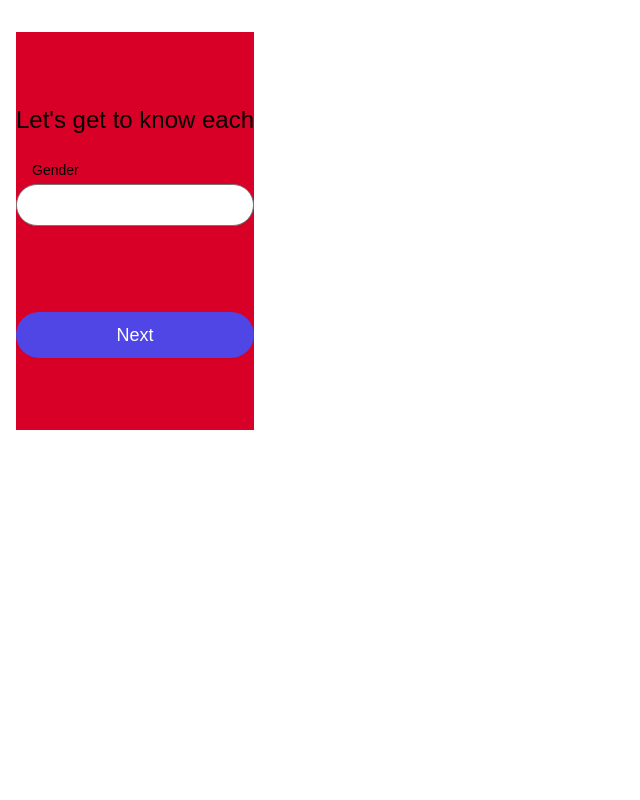
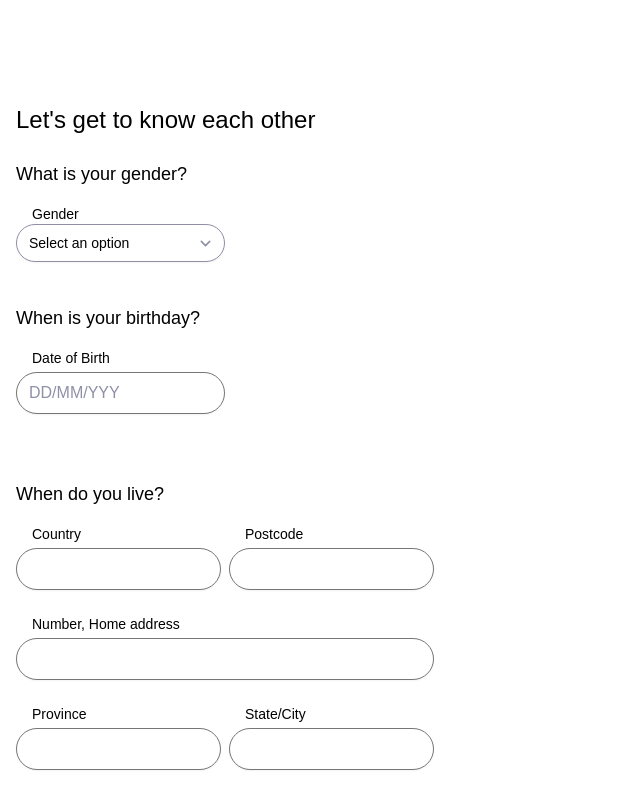
Before and after one commit to andres-codigo/nanny-nina, a Vue app: page /host-nanny in a window 1280 px wide. Shown: the top 800 px of the page, without its empty margins (0-640 px from the left). Built offline with nearby package versions, Linux system fonts and the light colour scheme.

Commit message:
[config.js, vue, js] SelectMenu component created/BioForm updated/config update to include min width/min width class added to bio form page

```diff
--- a/src/components/form/inputs/InputField.vue
+++ b/src/components/form/inputs/InputField.vue
@@ -7,6 +7,7 @@
 			:type="type"
 			autocomplete="email"
 			required=""
+			:placeholder="placeholder"
 			:value="value"
 			class="
 				appearance-none block w-full
@@ -23,7 +24,8 @@ export default {
 	props: {
 		text: String,
 		type: String,
-		value: String
+		value: String,
+		placeholder: String
 	}
 }
 </script>
--- /dev/null
+++ b/src/components/form/inputs/SelectMenu.vue
@@ -0,0 +1,25 @@
+<template>
+	<div>
+		<label for="for-dev-not-prod" class="block text-sm font-light text-gray-700 pl-4">{{ text }}</label>
+		<select
+			id="for-dev-not-prod"
+			name="for-dev-not-prod"
+			class="
+				appearance-none block w-full
+				px-3 py-2
+				border border-gray-300 rounded-full shadow-sm
+				text-sm text-gray-200
+				focus:outline-none focus:ring-indigo-500 focus:border-indigo-500"
+			>
+			<option>Select an option</option>
+		</select>
+	</div>
+</template>
+
+<script>
+export default {
+	props: {
+		text: String
+	}
+}
+</script>
--- a/src/pages/host/nanny/HostNannyContainer.vue
+++ b/src/pages/host/nanny/HostNannyContainer.vue
@@ -4,6 +4,6 @@ import BioForm01 from './pages/BioForm01.vue'
 
 <template>
 	<div class="flex flex-wrap grow gap-y-6 sm:gap-x-4 w-full h-full bg-gray-200">
-		<BioForm01 class="max-w-450-for-dev-not-prod" />
+		<BioForm01 class="min-w-360-for-dev-not-prod max-w-450-for-dev-not-prod" />
 	</div>
 </template>
--- a/src/pages/host/nanny/pages/BioForm01.vue
+++ b/src/pages/host/nanny/pages/BioForm01.vue
@@ -1,16 +1,49 @@
 <script setup>
+import InputField from '../../../../components/form/inputs/InputField.vue'
+import SelectMenu from '../../../../components/form/inputs/SelectMenu.vue'
 import ButtonPrimary from '../../../../components/buttons/ButtonPrimary.vue'
-import InputField from '../../../../components/form/inputs/InputField.vue'
 </script>
 
 <template>
-	<div class="bg-white h-screen">
+	<div class="h-full">
 		<main>
-			<div class="min-h-full flex flex-col justify-center py-12 mx-4 mt-8 bg-red">
-				<h2 class="my-6 text-left text-2xl font-normal text-gray-900">Let's get to know each</h2>
+			<div class="flex flex-col py-12 mx-4 mt-8">
+				<h2 class="my-6 text-left text-2xl font-normal text-gray-900">Let's get to know each other</h2>
 				<form action="#" method="POST">
-					<div class="m-0 h-28">
-						<InputField text="Gender" />
+					<div class="h-28">
+						<h3 class="text-lg font-light">What is your gender?</h3>
+						<div class="w-1/2 mt-4">
+							<SelectMenu text="Gender" />
+						</div>
+					</div>
+
+					<div class="mt-8 h-28">
+						<h3 class="text-lg font-light">When is your birthday?</h3>
+						<div class="w-1/2 mt-4">
+							<InputField text="Date of Birth" placeholder="DD/MM/YYY" />
+						</div>
+					</div>
+
+					<div class="mt-16">
+						<h3 class="text-lg font-light">When do you live?</h3>
+						<div class="mt-4 grid grid-cols-2 gap-y-6 gap-x-2">
+							<div><InputField text="Country" /></div>
+							<div><InputField text="Postcode" /></div>
+						</div>
+
+						<div class="mt-6">
+							<InputField text="Number, Home address" />
+						</div>
+
+						<div class="mt-6 grid grid-cols-2 gap-y-6 gap-x-2">
+							<div><InputField text="Province" /></div>
+							<div><InputField text="State/City" /></div>
+						</div>
+					</div>
+
+					<div class="mt-16">
+						<h3 class="text-lg font-light">How many children do you have?</h3>
+
 					</div>
 
 					<div class="mt-10">
--- a/tailwind.config.js
+++ b/tailwind.config.js
@@ -95,6 +95,9 @@ module.exports = {
 			minHeight: {
 				'325': '325px',
 			},
+			minWidth: {
+				'360-for-dev-not-prod': '360px',
+			},
 			maxWidth: {
 				'450-for-dev-not-prod': '450px'
 			}
```
